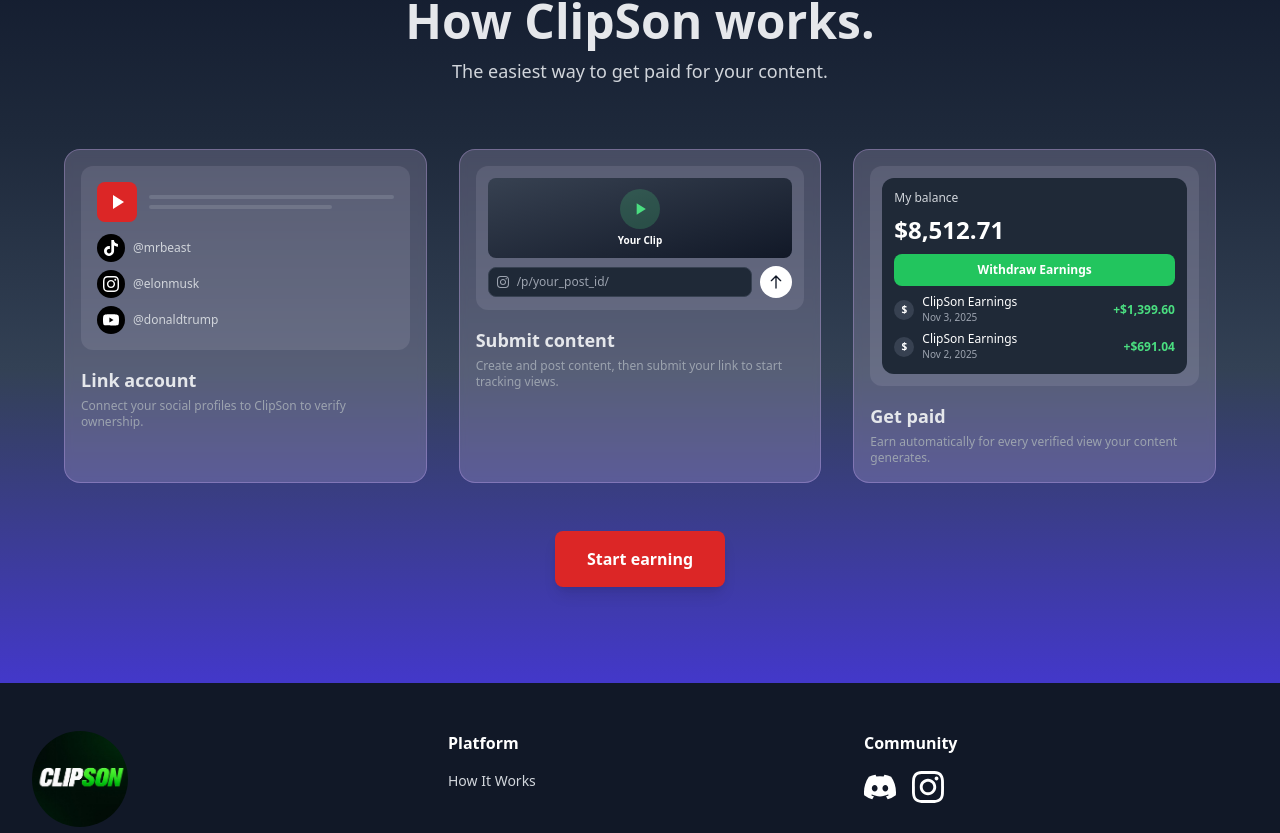
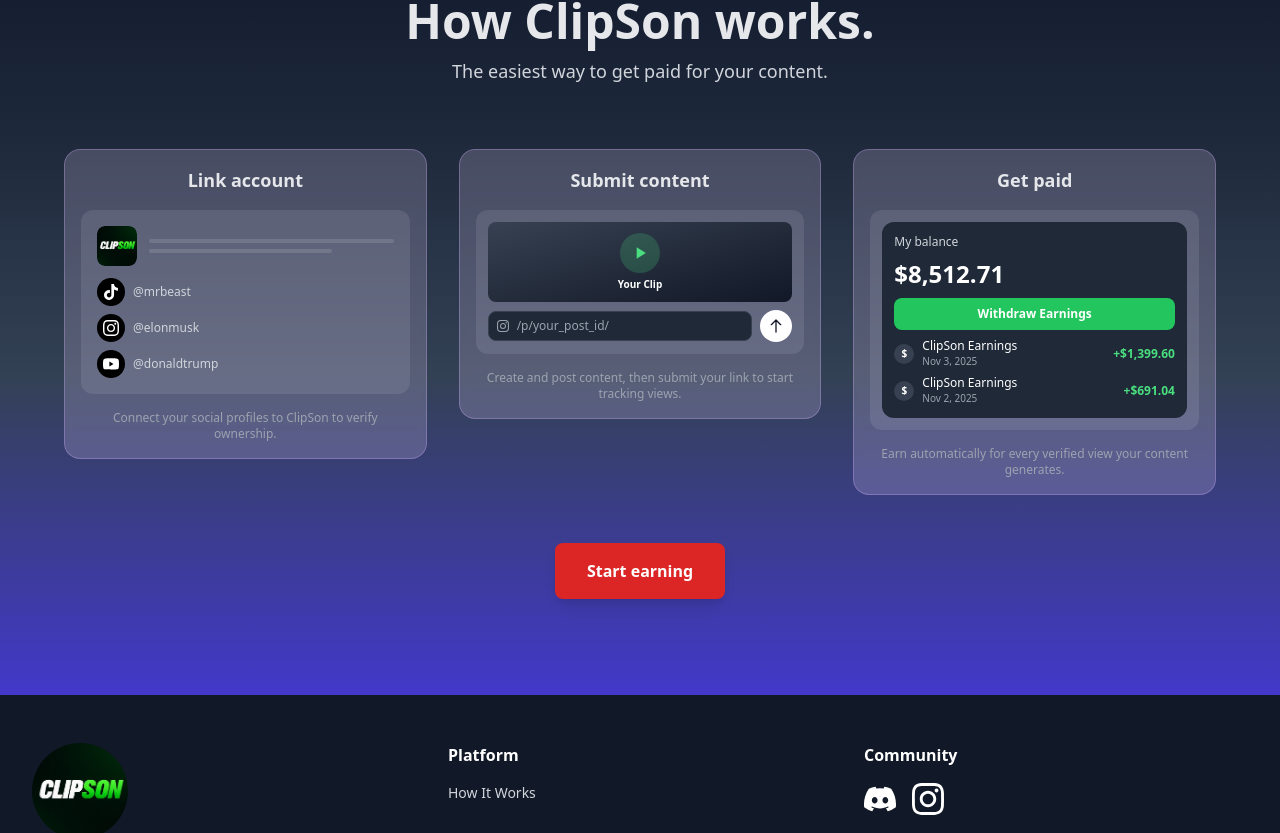
Before and after one commit to ClipsonBusiness/Clipson.io-new, a React (Vite) app: page / in a window 1280 px wide. Shown: the part 899-1732 px from the top of the page. Built offline with nearby package versions, Linux system fonts and the light colour scheme.

Commit message:
Update HowItWorks.jsx

```diff
--- a/src/components/HowItWorks.jsx
+++ b/src/components/HowItWorks.jsx
@@ -1,4 +1,5 @@
 import React from 'react'
+import logo from '../assets/images/ClipSon.jpg'
 
 const HowItWorks = () => {
   return (
@@ -15,17 +16,20 @@
           </p>
 
           {/* Three Step Panels */}
-          <div className="grid md:grid-cols-3 gap-6 lg:gap-8 mb-12">
+          <div className="grid md:grid-cols-3 gap-6 lg:gap-8 mb-12 items-start">
             {/* Step 1: Link Account */}
-            <div className="bg-purple-200/20 backdrop-blur-sm rounded-2xl p-4 border border-purple-300/30">
-              <div className="bg-purple-100/10 rounded-xl p-4 mb-4 min-h-[140px] flex items-center justify-center">
+            <div className="bg-purple-200/20 backdrop-blur-sm rounded-2xl p-4 border border-purple-300/30 flex flex-col">
+              <h3 className="text-lg font-bold text-gray-200 text-center mb-4">Link account</h3>
+              <div className="bg-purple-100/10 rounded-xl p-4 mb-4 min-h-[140px] flex items-center justify-center flex-1">
                 <div className="w-full">
-                  {/* Video icon on left */}
+                  {/* ClipSon logo on left */}
                   <div className="flex items-center mb-3">
-                    <div className="w-10 h-10 bg-red-600 rounded-lg flex items-center justify-center mr-3">
-                      <svg className="w-6 h-6 text-white" fill="currentColor" viewBox="0 0 24 24">
-                        <path d="M8 5v14l11-7z"/>
-                      </svg>
+                    <div className="w-10 h-10 rounded-lg flex items-center justify-center mr-3 overflow-hidden">
+                      <img
+                        src={logo}
+                        alt="ClipSon Logo"
+                        className="w-full h-full object-cover rounded-lg"
+                      />
                     </div>
                     <div className="flex-1">
                       <div className="h-1 bg-gray-400/30 rounded-full mb-1.5"></div>
@@ -62,13 +66,13 @@
                   </div>
                 </div>
               </div>
-              <h3 className="text-lg font-bold text-gray-200 mb-1">Link account</h3>
-              <p className="text-gray-400 text-xs">Connect your social profiles to ClipSon to verify ownership.</p>
+              <p className="text-gray-400 text-xs text-center">Connect your social profiles to ClipSon to verify ownership.</p>
             </div>
 
             {/* Step 2: Submit Content */}
-            <div className="bg-purple-200/20 backdrop-blur-sm rounded-2xl p-4 border border-purple-300/30">
-              <div className="bg-purple-100/10 rounded-xl p-3 mb-4 min-h-[140px]">
+            <div className="bg-purple-200/20 backdrop-blur-sm rounded-2xl p-4 border border-purple-300/30 flex flex-col">
+              <h3 className="text-lg font-bold text-gray-200 text-center mb-4">Submit content</h3>
+              <div className="bg-purple-100/10 rounded-xl p-3 mb-4 min-h-[140px] flex-1">
                 {/* Content preview */}
                 <div className="bg-gray-800 rounded-lg overflow-hidden mb-2 relative">
                   <div className="h-20 bg-gradient-to-br from-gray-700 to-gray-900 flex items-center justify-center">
@@ -98,13 +102,13 @@
                   </button>
                 </div>
               </div>
-              <h3 className="text-lg font-bold text-gray-200 mb-1">Submit content</h3>
-              <p className="text-gray-400 text-xs">Create and post content, then submit your link to start tracking views.</p>
+              <p className="text-gray-400 text-xs text-center">Create and post content, then submit your link to start tracking views.</p>
             </div>
 
             {/* Step 3: Get Paid */}
-            <div className="bg-purple-200/20 backdrop-blur-sm rounded-2xl p-4 border border-purple-300/30">
-              <div className="bg-purple-100/10 rounded-xl p-3 mb-4 min-h-[140px]">
+            <div className="bg-purple-200/20 backdrop-blur-sm rounded-2xl p-4 border border-purple-300/30 flex flex-col">
+              <h3 className="text-lg font-bold text-gray-200 text-center mb-4">Get paid</h3>
+              <div className="bg-purple-100/10 rounded-xl p-3 mb-4 min-h-[140px] flex-1">
                 <div className="bg-gray-800 rounded-xl p-3">
                   <h4 className="text-gray-300 text-xs font-medium mb-2">My balance</h4>
                   <div className="text-2xl font-bold text-white mb-2">$8,512.71</div>
@@ -141,8 +145,7 @@
                   </div>
                 </div>
               </div>
-              <h3 className="text-lg font-bold text-gray-200 mb-1">Get paid</h3>
-              <p className="text-gray-400 text-xs">Earn automatically for every verified view your content generates.</p>
+              <p className="text-gray-400 text-xs text-center">Earn automatically for every verified view your content generates.</p>
             </div>
           </div>
 
```
